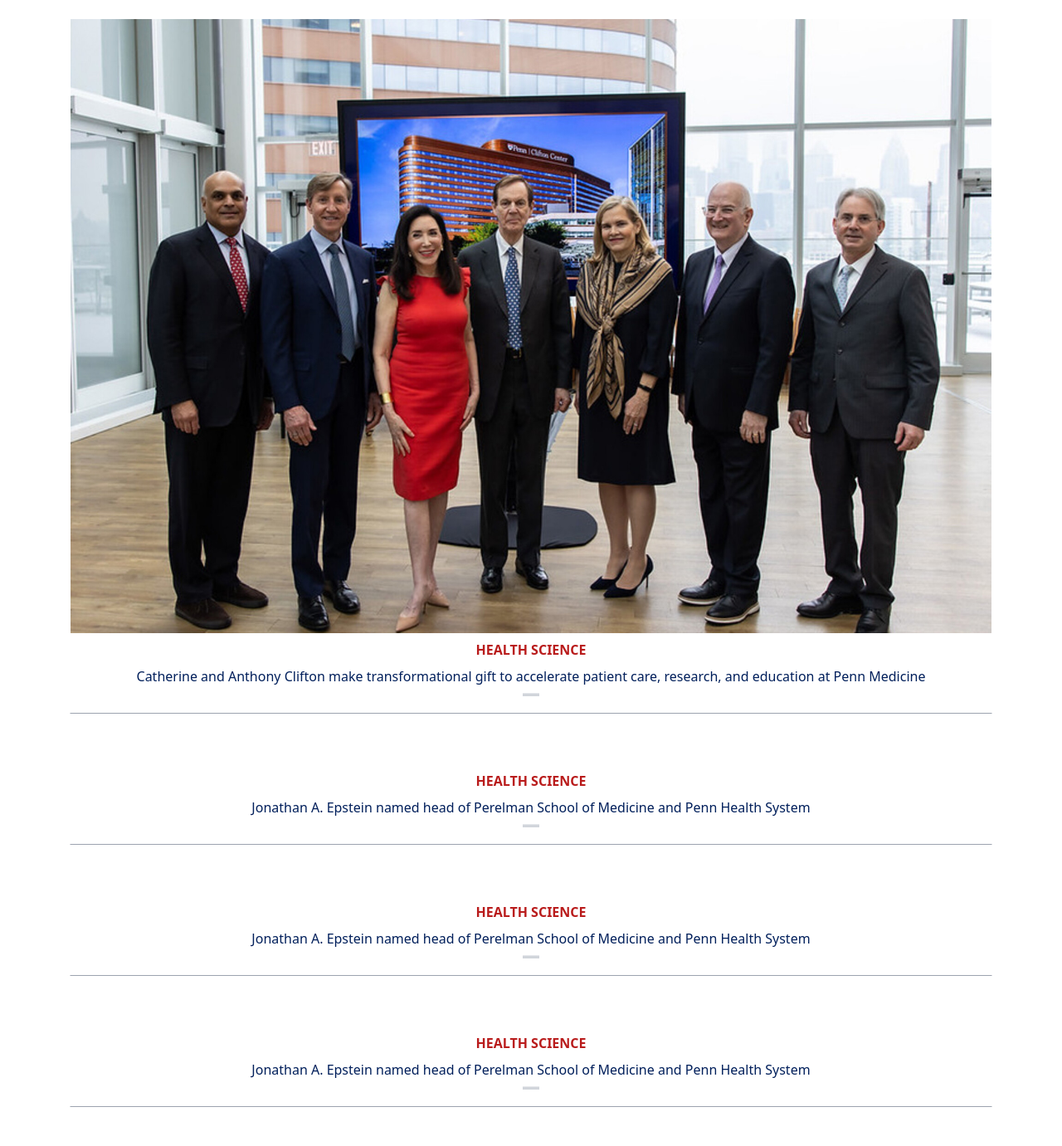
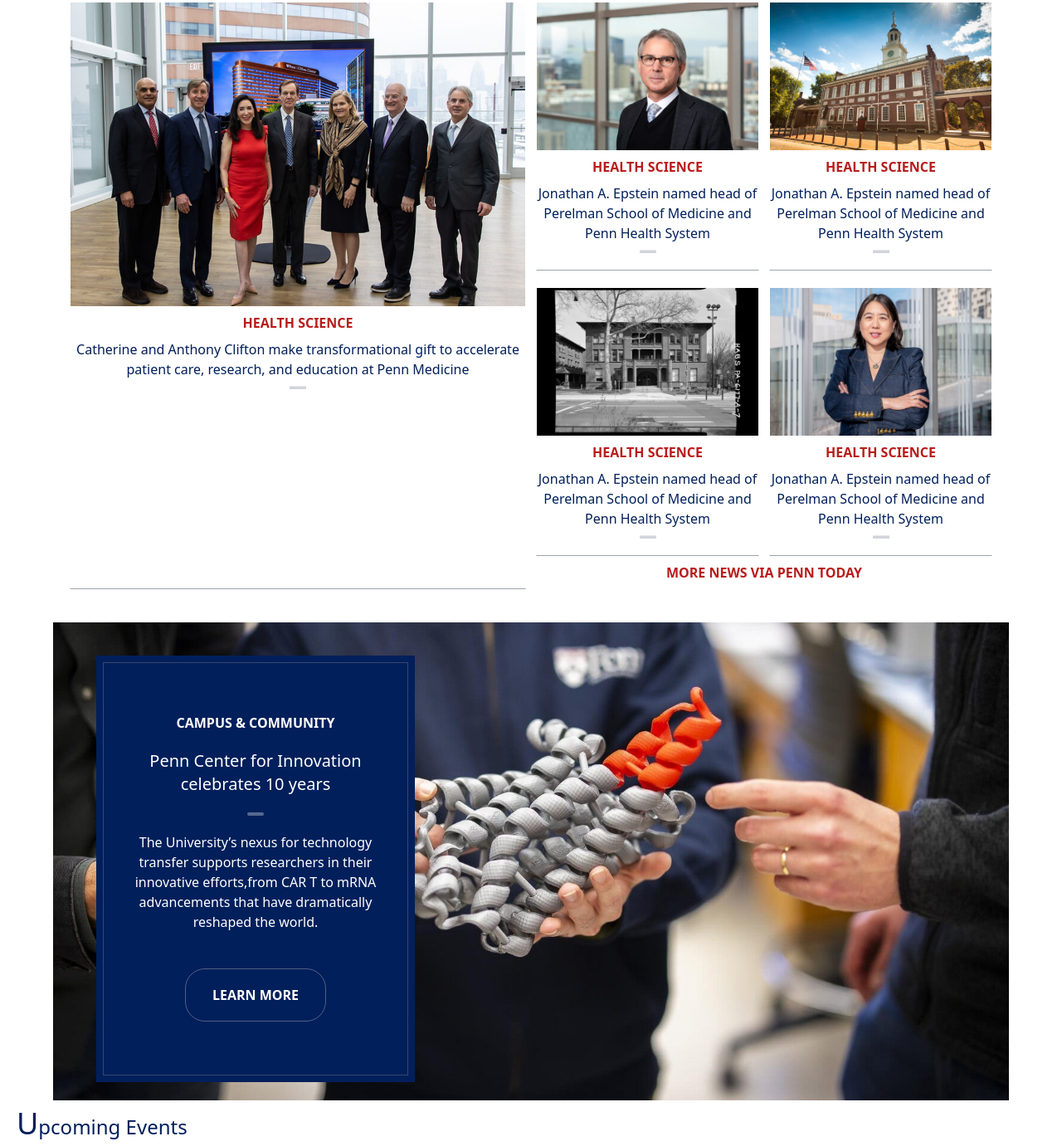
Before and after one commit to angebhd/the-gym-cloning-gate, a website built with Vite: page index.html in a window 1280 px wide. Shown: the part 998-2379 px from the top of the page at 83% size. Built offline with nearby package versions, Linux system fonts and the light colour scheme.

Commit message:
Desktop: Section after news

```diff
--- a/index.html
+++ b/index.html
@@ -87,49 +87,55 @@
                     <hr class="w-7 h-1 bg-gray-400">
                 </div>
             </div>
-            <div class="mt-5">
-                <div class="news">
+            <div class="xl:flex xl:gap-3    mt-5">
+                <div class="news xl:w-1/2">
                     <a href="">
                         <img src="images/pavilion-gift-teaser.jpg" alt="pavilion-gift-teaser">
                         <h3>Health Science</h3>
                         <p>Catherine and Anthony Clifton make transformational gift to accelerate patient care,
                             research, and education at Penn Medicine</p>
-
-
                     </a>
                     <hr class="w-5 h-1 bg-gray-300  mt-2">
                 </div>
 
-                <div>
+                <div class="xl:grid xl:grid-cols-2 xl:gap-x-3 xl:w-1/2">
+
                     <div class="news">
+                        <img src="images/epstein-jon-teaser.jpg" alt="pavilion-gift-teaser"  class=" xl:block   hidden">
+
                         <h3>Health Science</h3>
                         <p>Jonathan A. Epstein named head of Perelman School of Medicine and Penn Health System</p>
                         <hr>
                     </div>
                     <div class="news">
+                        <img src="images/america-250-teaser-social-main.jpg" alt="pavilion-gift-teaser"  class=" xl:block   hidden">
+
                         <h3>Health Science</h3>
                         <p>Jonathan A. Epstein named head of Perelman School of Medicine and Penn Health System</p>
                         <hr>
                     </div>
                     <div class="news">
+                        <img src="images/preservation-campus-teaser.jpg" alt="pavilion-gift-teaser"  class=" xl:block   hidden">
+
                         <h3>Health Science</h3>
                         <p>Jonathan A. Epstein named head of Perelman School of Medicine and Penn Health System</p>
                         <hr>
                     </div>
                     <div class="news">
+                        <img src="images/chan-vanessa-teaser.jpg" alt="pavilion-gift-teaser" class=" xl:block   hidden">
                         <h3>Health Science</h3>
                         <p>Jonathan A. Epstein named head of Perelman School of Medicine and Penn Health System</p>
                         <hr>
                     </div>
 
-                    <p class="p-news">MORE NEWS VIA PENN TODAY</p>
+                    <p class="p-news xl:col-span-2 xl:text-center">MORE NEWS VIA PENN TODAY</p>
                 </div>
             </div>
         </div>
-        <div class="mt-10">
-            <img src="images/penn-center-innovation.jpg" alt="" class="hidden">
-            <img src="images/penn-center-innovation_1.jpg" alt="" class="">
-            <div class="p-2 bg-[#011F5B] text-white ml-5 mr-5 -translate-y-1/3">
+        <div class=" xl:max-w-6xl xl:mx-auto xl:relative mt-10">
+            <img src="images/penn-center-innovation.jpg" alt="" class="xl:block  hidden">
+            <img src="images/penn-center-innovation_1.jpg" alt="" class="xl:hidden  ">
+            <div class="xl:absolute xl:translate-y-0 xl:max-w-sm xl:top-10 xl:left-8  p-2 bg-[#011F5B] text-white ml-5 mr-5 -translate-y-1/3">
                 <div class="border-gray-500/50 border p-5 pt-10">
                     <p class="uppercase text-center p-5 font-semibold">Campus & Community </p>
                     <a href="#" class="text-xl">
--- a/style.css
+++ b/style.css
@@ -5,7 +5,7 @@
 
 /* NEWS section */
 div.news{
-    @apply pt-5 pb-5 border border-white border-b-gray-400 mt-10 mb-10
+    @apply xl:m-0  pt-5 pb-5 border border-white border-b-gray-400 mt-10 mb-10
 }
 div.news h3, p.p-news{
     @apply text-red-700 text-center uppercase font-semibold pt-2 pb-2
```
Also changed, not shown: images/america-250-teaser-social-main.jpg (added), images/chan-vanessa-teaser.jpg (added), images/preservation-campus-teaser.jpg (added).
